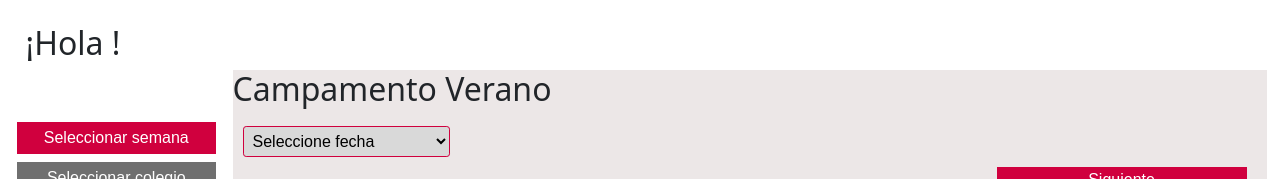
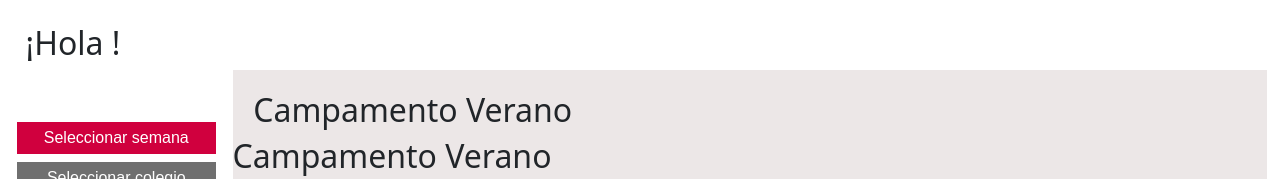
Before and after one commit to luispardosuarez/Project11x12-Frontend-Team1-Gijon23_24-1, a Vue app: page /inscription in a window 1280 px wide. Shown: the part 476-655 px from the top of the page. Built offline with nearby package versions, Linux system fonts and the light colour scheme.

Commit message:
comenzando a preparar el store de campamentos

```diff
--- /dev/null
+++ b/src/stores/campsStore.js
@@ -0,0 +1 @@
+VITE_API_ENDPOINT_CAMPS
--- a/src/views/InscriptionsView.vue
+++ b/src/views/InscriptionsView.vue
@@ -5,34 +5,39 @@ import InscripcionPaso1 from "@/components/inscriptions/InscripcionPaso1.vue";
 import { useAuthStore } from "@/stores/auth";
 
 const authStore = useAuthStore();
-
 </script>
 <template>
   <main>
     <div>
       <div class="saludo">
-        <h2>¡Hola {{authStore.user.username}}!</h2>
+        <h2>¡Hola {{ authStore.user.username }}!</h2>
       </div>
       <div class="bajoSaludo">
         <aside class="barraLateral">
-        <BotonesLaterales/>
-        <img class="logo11x12" src="../assets/img/11x12.jpg" alt="imagen 11x12 rosa con letras blancas">
+          <BotonesLaterales />
+          <img
+            class="logo11x12"
+            src="../assets/img/11x12.jpg"
+            alt="imagen 11x12 rosa con letras blancas"
+          />
         </aside>
         <div class="cuerpoInscripcion">
-        <InscripcionPaso1/>
+          <div class="campamento">
+            <h2>Campamento Verano</h2>
+          </div>
+          <InscripcionPaso1 />
           <div class="Siguiente">
             <!-- <button>Atras</button> -->
-          <BotonSiguiente/>
+            <BotonSiguiente />
           </div>
         </div>
       </div>
-
     </div>
   </main>
 </template>
 
 <style scoped lang="scss">
-@import '../assets/scss/variables.scss';
+@import "../assets/scss/variables.scss";
 
 #paso1 {
   background-color: $red;
@@ -72,10 +77,9 @@ aside {
   margin-right: 2%;
 }
 
-@media only screen and (max-width: 768px){
-  .barraLateral  {
+@media only screen and (max-width: 768px) {
+  .barraLateral {
     display: none;
   }
 }
-
 </style>
```
Also changed, not shown: 1 other file (tests, documents, lock files or other folders). Lines whose indentation alone changed are shown as unchanged.
